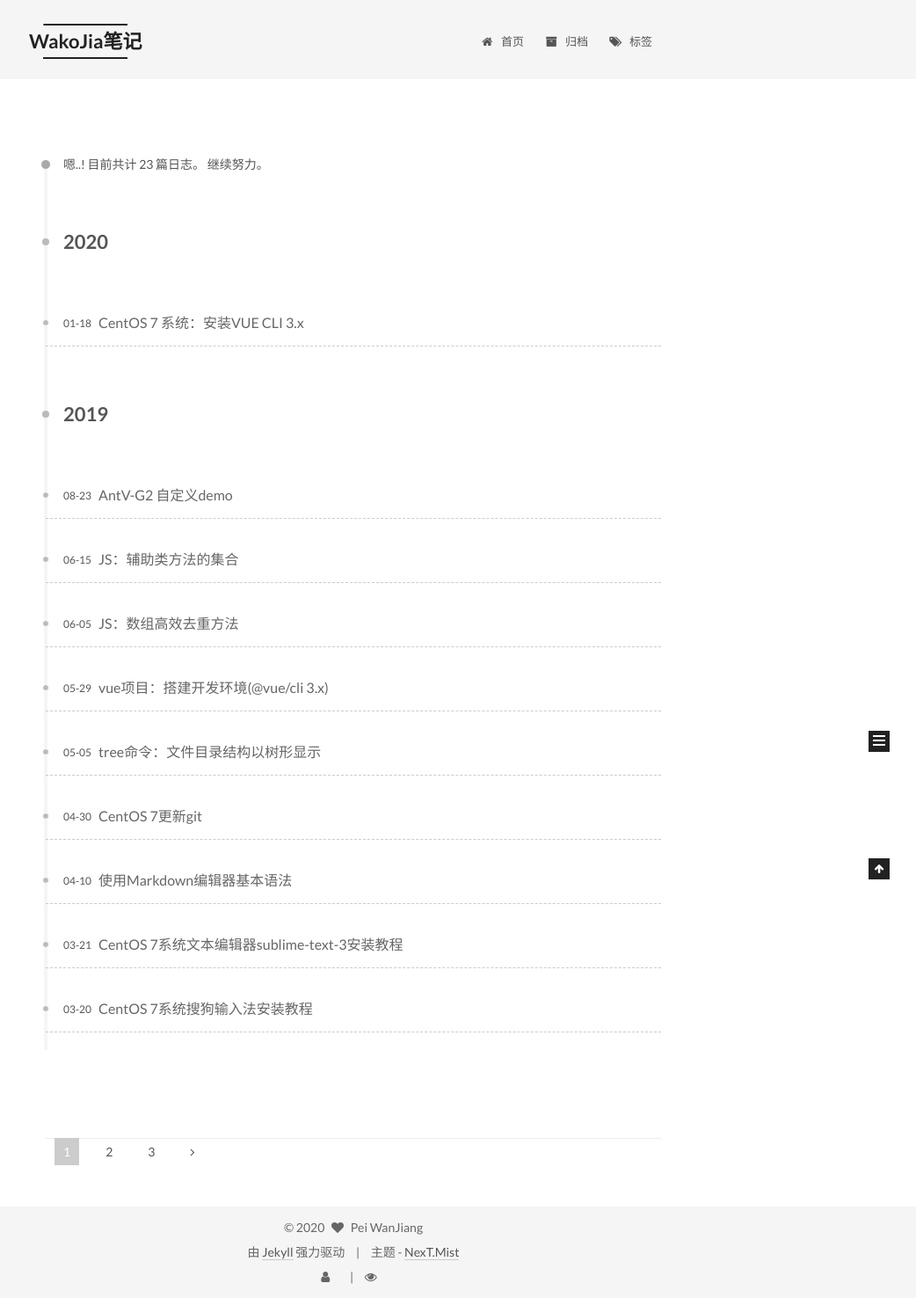
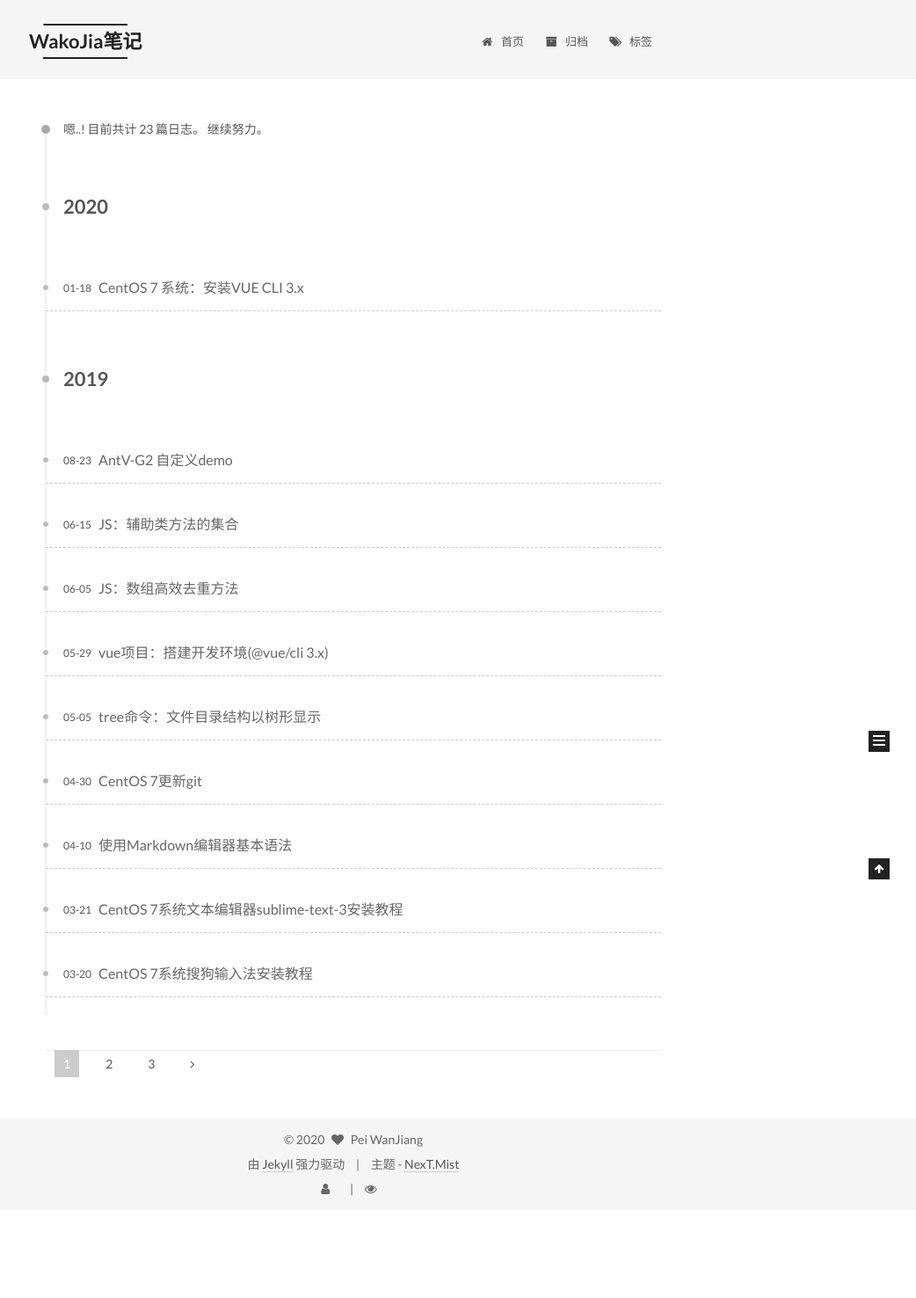
Before and after one commit to WakoJia-Pei/WakoJia-Pei.github.io, a Jekyll site: the page built from archives/index.html, in a window 1280 px wide. Shown: the whole page at 88% size, without its empty margins (238-1280 px from the left). Built offline with Jekyll 4.4.1, drawn with Linux system fonts in a browser that asks for light colours; comment, search, counter and statistics services are not loaded; after the commit the page ends 1376 px from its top, so only the background shows below that.

Commit message:
调整页面布局样式

```diff
--- a/_sass/_schemes/Mist/_posts-expanded.scss
+++ b/_sass/_schemes/Mist/_posts-expanded.scss
@@ -10,7 +10,7 @@
   }
   .post-eof { display: none; }
 
-  .post { margin-top: 120px; }
+  .post { margin-top: 40px; }
   .post:first-child { margin-top: 0; }
 
   .post-meta {
--- a/_sass/_schemes/Mist/index.scss
+++ b/_sass/_schemes/Mist/index.scss
@@ -60,7 +60,7 @@
 // Pagination
 // --------------------------------------------------
 .pagination {
-  margin: 120px 0 0;
+  margin: 60px 0 0;
   text-align: left;
 
   @include mobile() {
--- a/_sass/_schemes/Mist/outline/outline.scss
+++ b/_sass/_schemes/Mist/outline/outline.scss
@@ -1 +1 @@
-.main-inner { margin-top: 80px; }
+.main-inner { margin-top: 40px; }
```
